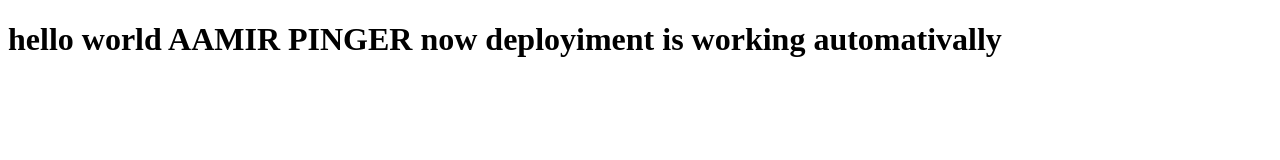
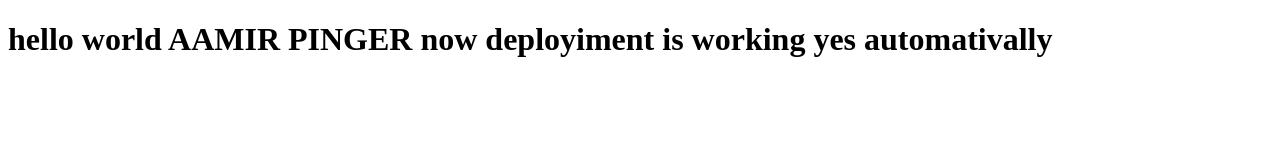
Before and after one commit to muhammad-hurera/dell, a plain HTML site: page index.html in a window 1280 px wide. Drawn offline with Linux system fonts and the light colour scheme.

Commit message:
yml update 2

```diff
--- a/index.html
+++ b/index.html
@@ -6,6 +6,6 @@
     <title>Document</title>
 </head>
 <body>
-    <h1>hello world AAMIR PINGER now deployiment is working automativally </h1>
+    <h1>hello world AAMIR PINGER now deployiment is working yes automativally </h1>
 </body>
 </html>
```
Also changed, not shown: 1 other file.
